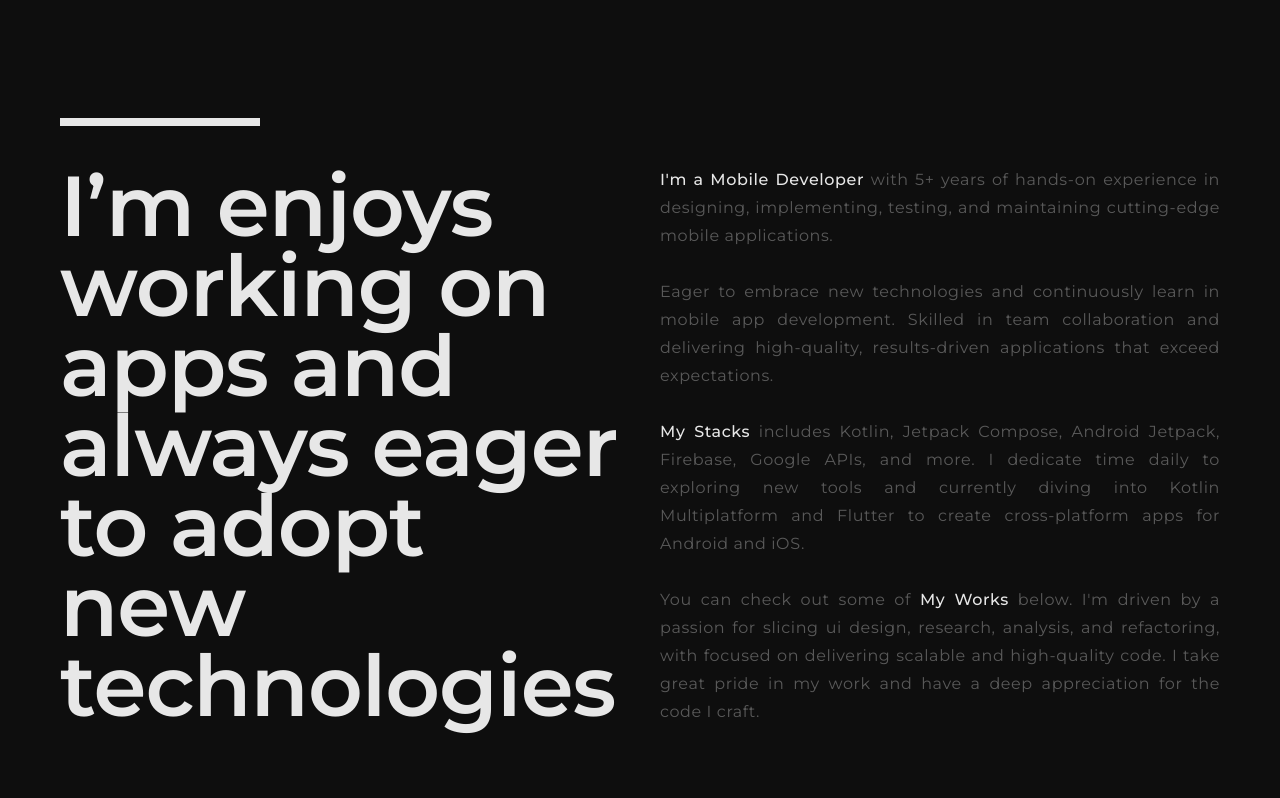
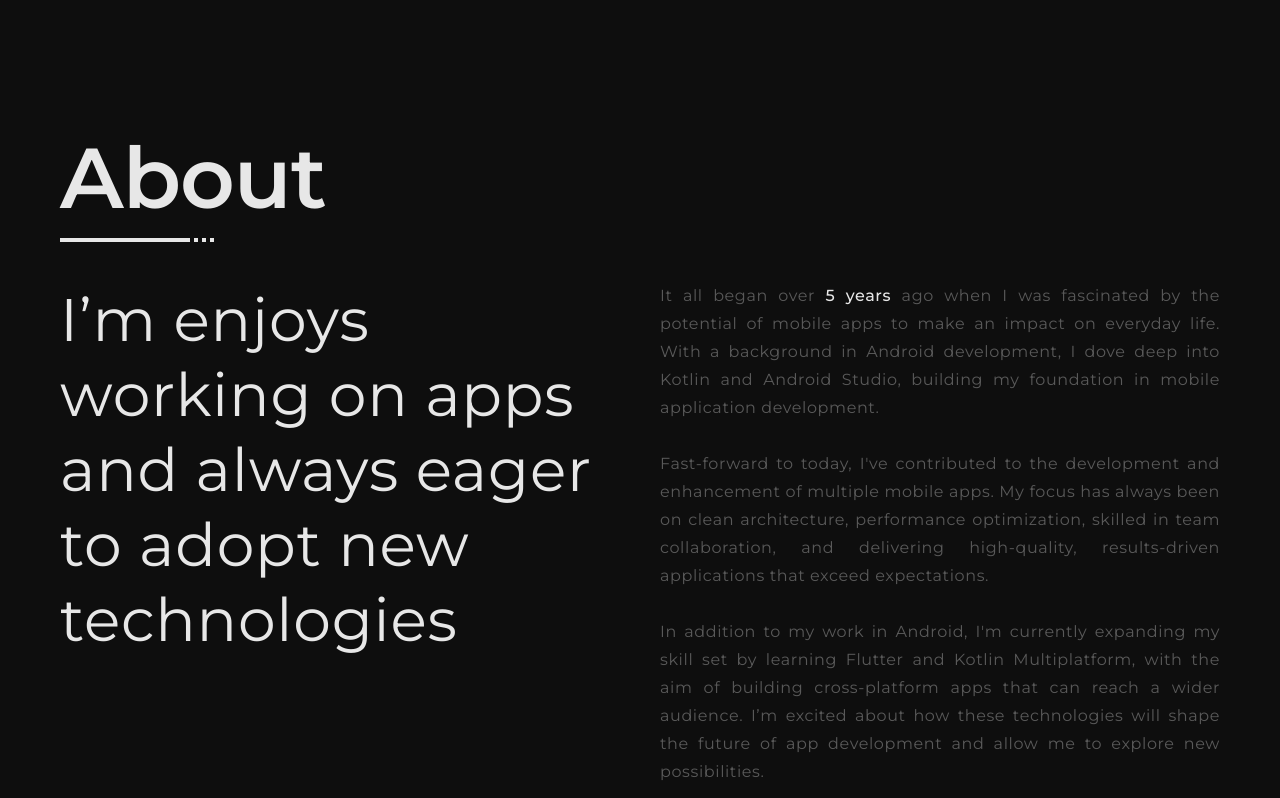
Before and after one commit to rwnhrmwn23/about-me, a Next.js app: page / in a window 1280 px wide. Shown: the part 842-1640 px from the top of the page. Built offline with nearby package versions, Linux system fonts and the light colour scheme.

Commit message:
change content about and icon

```diff
--- a/src/components/About.tsx
+++ b/src/components/About.tsx
@@ -6,57 +6,57 @@ import ScrollLink from "@/components/ScrollLink";
 const About = () => {
   return (
       <WrapperSection id="About">
-      <div className="h-[8px] w-[200px] dark:bg-base-light bg-base-dark" />
+        <div className="flex flex-col gap-[20px] mt-[20px]">
+          <p className="typography-title-mobile lg:hidden dark:text-base-light text-base-dark">
+            About
+          </p>
+          <p className="typography-title mb:hidden lg:block dark:text-base-light text-base-dark">
+            About
+          </p>
+          <div className="flex flex-row gap-[4px]">
+            <div className="h-[4px] w-[130px] dark:bg-base-light bg-base-dark"/>
+            <div className="h-[4px] w-[4px] dark:bg-base-light bg-base-dark"/>
+            <div className="h-[4px] w-[4px] dark:bg-base-light bg-base-dark"/>
+            <div className="h-[4px] w-[4px] dark:bg-base-light bg-base-dark"/>
+          </div>
+        </div>
         <Grid container spacing="40px">
           <Grid item lg={6} md={12} xs={12}>
-          <p className="typography-title-mobile lg:hidden dark:text-base-light text-base-dark">
+            <p className="typography-section-title lg:hidden dark:text-base-light text-base-dark">
               I’m enjoys working on apps and always eager to adopt new technologies
             </p>
-          <p className="typography-title mb:hidden lg:block dark:text-base-light text-base-dark">
+            <p className="typography-section mb:hidden lg:block dark:text-base-light text-base-dark">
               I’m enjoys working on apps and always eager to adopt new technologies
             </p>
           </Grid>
           <Grid item lg={6} md={12} xs={12}>
-          <p className="typography-desc dark:text-grey-dark text-grey-dark-active text-justify">
+            <p className="typography-desc dark:text-grey-dark text-grey-dark-active md:text-justify lg:text-justify">
+
+              It all began over
 
               <a className="dark:text-base-light text-base-dark font-medium">
-              {`I'm a Mobile Developer `}
+                {" 5 years "}
               </a>
 
-            with 5+ years of hands-on experience
-            in designing, implementing, testing, and maintaining
-            cutting-edge mobile applications.
+              ago when I was fascinated by the potential of mobile apps
+              to make an impact on everyday life. With a background in Android development,
+              I dove deep into Kotlin and Android Studio, building my foundation
+              in mobile application development.
 
               <br/>
               <br/>
 
-            {`Eager to embrace new technologies and continuously learn in mobile app development.
-            Skilled in team collaboration and delivering high-quality, results-driven applications
-            that exceed expectations.`}
+              Fast-forward to today, I've contributed to the development and enhancement of multiple mobile apps.
+              My focus has always been on clean architecture, performance optimization, skilled in team collaboration,
+              and delivering high-quality, results-driven applications that exceed expectations.
 
               <br/>
               <br/>
 
-            <ScrollLink href="#Tools" className="dark:text-base-light text-base-dark font-medium">
-              My Stacks
-            </ScrollLink>{" "}
-
-            includes Kotlin, Jetpack Compose, Android Jetpack, Firebase, Google APIs, and more.
-            I dedicate time daily to exploring new tools and currently diving into Kotlin Multiplatform
-            and Flutter to create cross-platform apps for Android and iOS.
-
-            <br/>
-            <br/>
-            You can check out some of{" "}
-
-            <ScrollLink href="#Project" className="dark:text-base-light text-base-dark font-medium">
-              My Works
-            </ScrollLink>
-           {" "}
-
-            {`below. I'm driven by a passion for slicing ui design, research, analysis, and refactoring,
-             with focused on delivering scalable and high-quality code. I take great pride in my work and
-             have a deep appreciation for the code I craft.`}
+              In addition to my work in Android, I'm currently expanding my skill set by learning Flutter and
+              Kotlin Multiplatform, with the aim of building cross-platform apps that can reach a wider audience.
+              I’m excited about how these technologies will shape the future of app development and allow me
+              to explore new possibilities.
 
             </p>
           </Grid>
--- a/src/components/Navigation.tsx
+++ b/src/components/Navigation.tsx
@@ -4,7 +4,7 @@ import { useDarkModeContext } from "@/hooks/DarkModeContex";
 import DesktopView from "./navigation/DesktopView";
 import MobileView from "./navigation/MobileView";
 
-const navigation = ["Home", "About", "Tools", "Project"];
+const navigation = ["Home", "About", "Tools", "Projects"];
 
 const Navigation = ({ withLink = false }: { withLink?: boolean }) => {
   const { colorTheme } = useDarkModeContext();
--- a/src/components/Project.tsx
+++ b/src/components/Project.tsx
@@ -11,13 +11,13 @@ import { motion } from "framer-motion";
 
 const Project = () => {
   return (
-    <WrapperSection id="Project">
+    <WrapperSection id="Projects">
       <div className="flex flex-col gap-[20px] mt-[20px]">
         <p className="typography-title-mobile lg:hidden dark:text-base-light text-base-dark">
-          Project
+            Projects
         </p>
         <p className="typography-title mb:hidden lg:block dark:text-base-light text-base-dark">
-            Project
+            Projects
         </p>
         <div className="flex flex-row gap-[4px]">
           <div className="h-[4px] w-[130px] dark:bg-base-light bg-base-dark" />
```
Also changed, not shown: 1 other file (tests, documents, lock files or other folders). Lines whose indentation alone changed are shown as unchanged.
